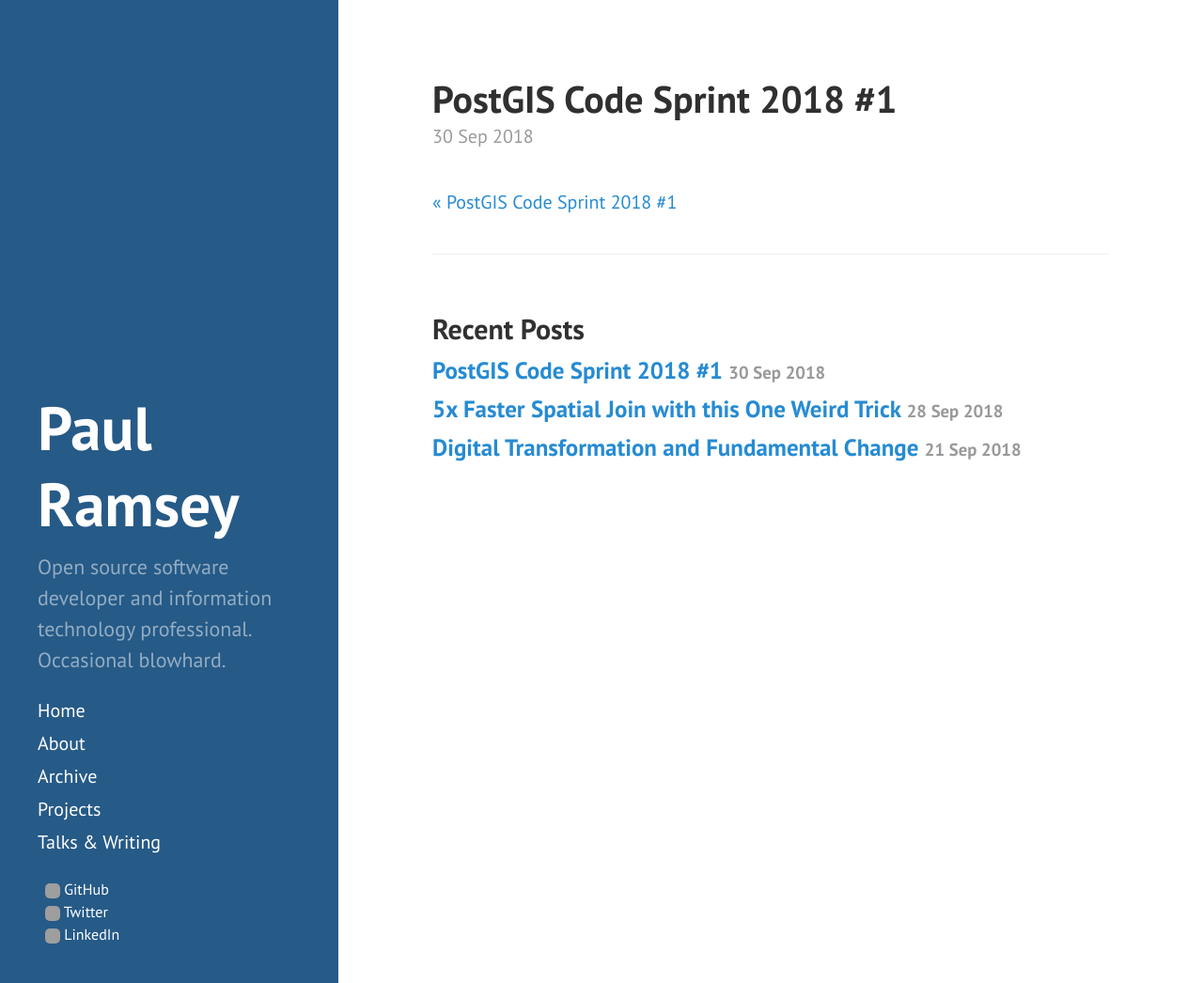
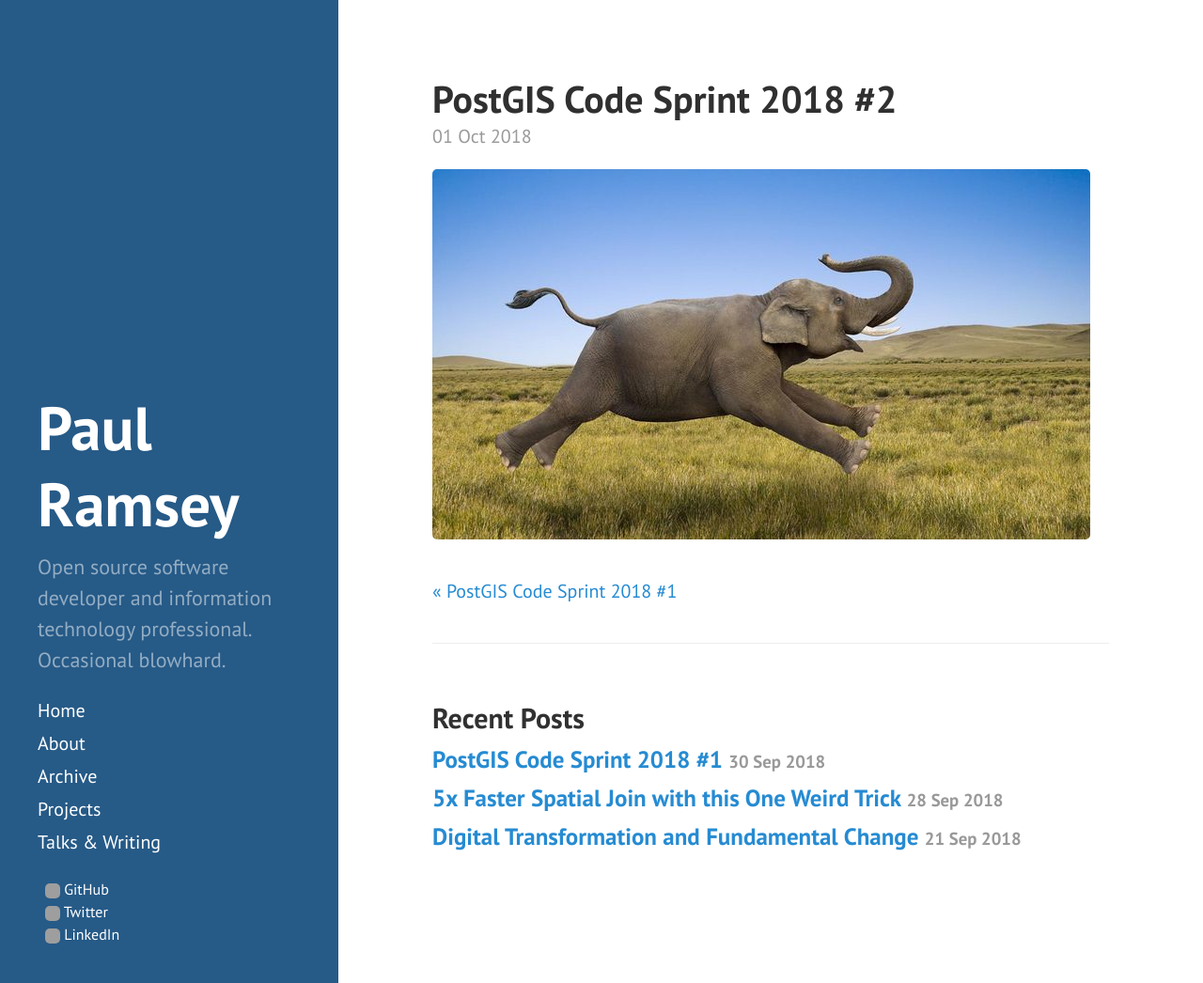
Before and after one commit to pramsey/pramsey.github.io, a Jekyll site: the page built from _posts/2018-10-01-postgis-sprint-2.md, in a window 1280 px wide and 1046 px high. Shown: the whole window at 94% size. Built offline with Jekyll 4.4.1, drawn with Linux system fonts in a browser that asks for light colours; comment, search, counter and statistics services are not loaded; grey boxes are pictures that could not be loaded.

```diff
--- a/_posts/2018-10-01-postgis-sprint-2.md
+++ b/_posts/2018-10-01-postgis-sprint-2.md
@@ -1,7 +1,7 @@
 ---
 layout: post
-title: 'PostGIS Code Sprint 2018 #1'
-date: '2018-09-30T00:00:00-08:00'
+title: 'PostGIS Code Sprint 2018 #2'
+date: '2018-10-01T00:00:00-08:00'
 author: Paul Ramsey
 category: technology
 tags:
@@ -9,5 +9,7 @@
 - postgis
 - postgresql
 comments: True
-image: "2018/ne-map.jpg"
+image: "2018/sprint1.jpg"
 ---
+
+<img src="{{ site.images }}{{ page.image }}" alt="{{ page.title }}" />
```
Also changed, not shown: 1 other file.
